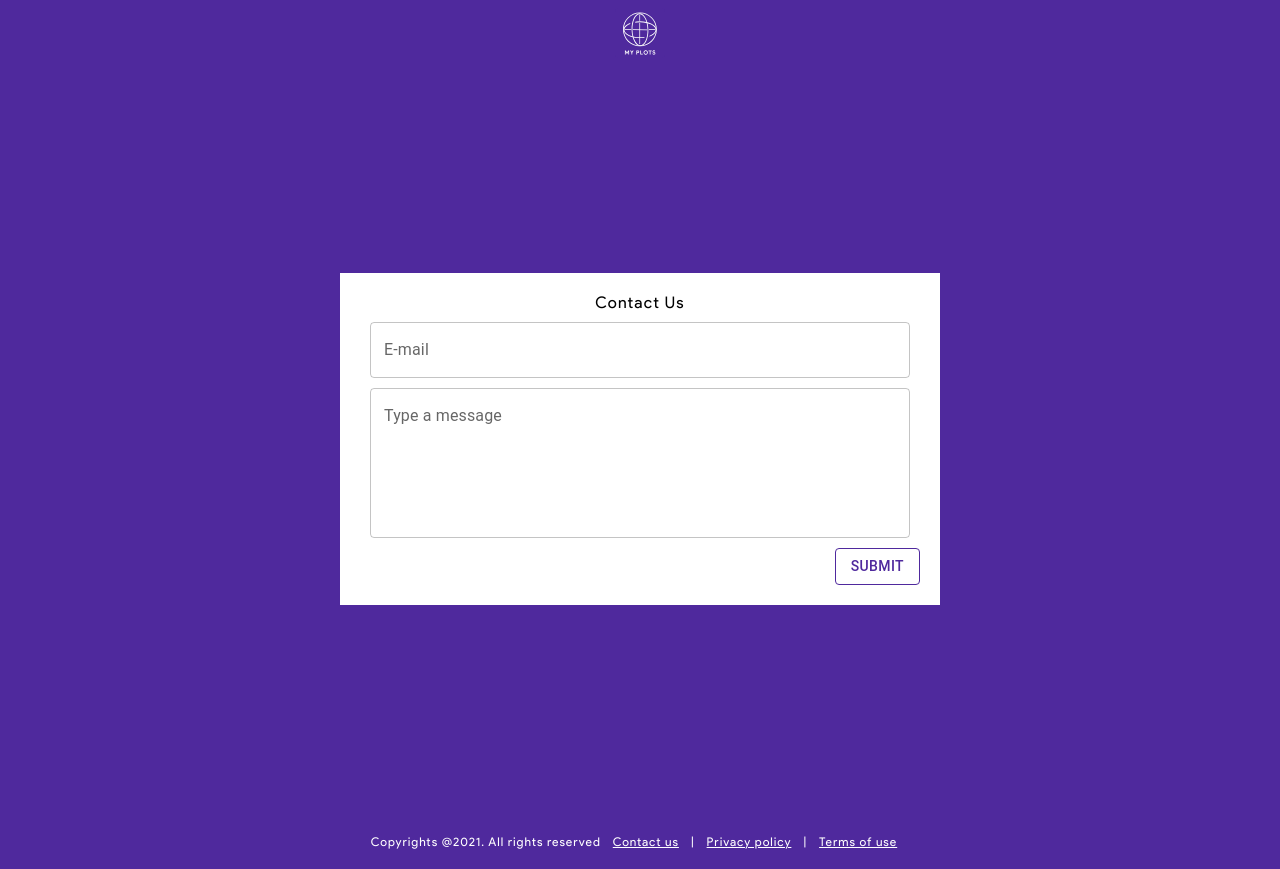
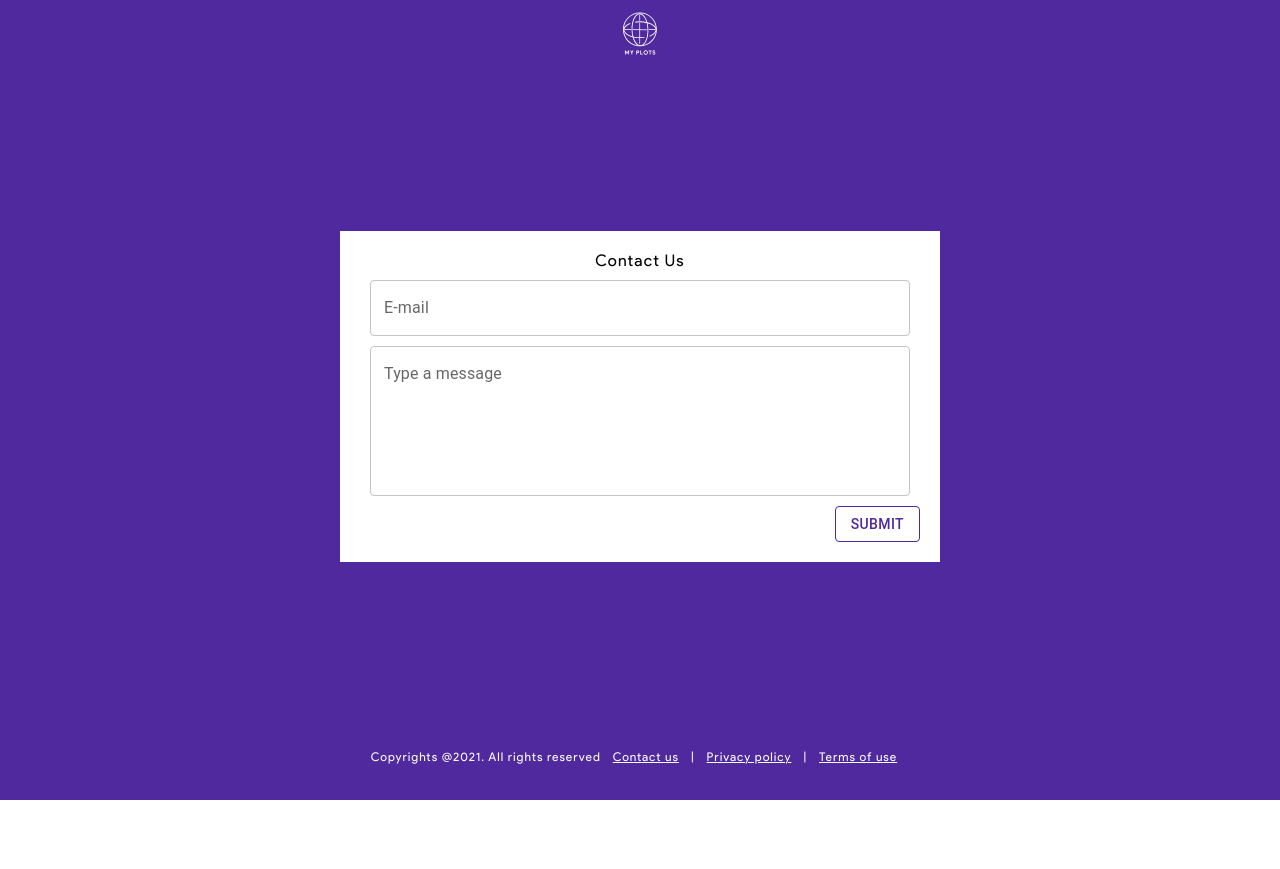
Before and after one commit to ganesh4screenmedia/fourscreen_myplots_website, a React (Create React App) app: page /Contact in a window 1280 px wide. After the commit the page ends 800 px from the top, so only its background shows below. Built offline with nearby package versions, Linux system fonts and the light colour scheme; no server answers.

Commit message:
Minor changes

```diff
--- a/src/Pages/ContactUs/index.js
+++ b/src/Pages/ContactUs/index.js
@@ -22,11 +22,9 @@ const ContactUs = function () {
 
   return (
     <div>
-      <div>
-        <Header />
-      </div>
-      <div style={{ height }} className="contact-us-main-container">
-        <div style={{ height: height - 60 }} className="form-main-container">
+      <div style={{height}} className="contact-us-main-container">
+      <Header />
+        <div style={{ height: height - 145 }} className="form-main-container">
           <div style={{ width: width < 600 ? '300px' : '600px' }} className="form-container">
             <Form handleOnClose={() => {}} />
           </div>
```
